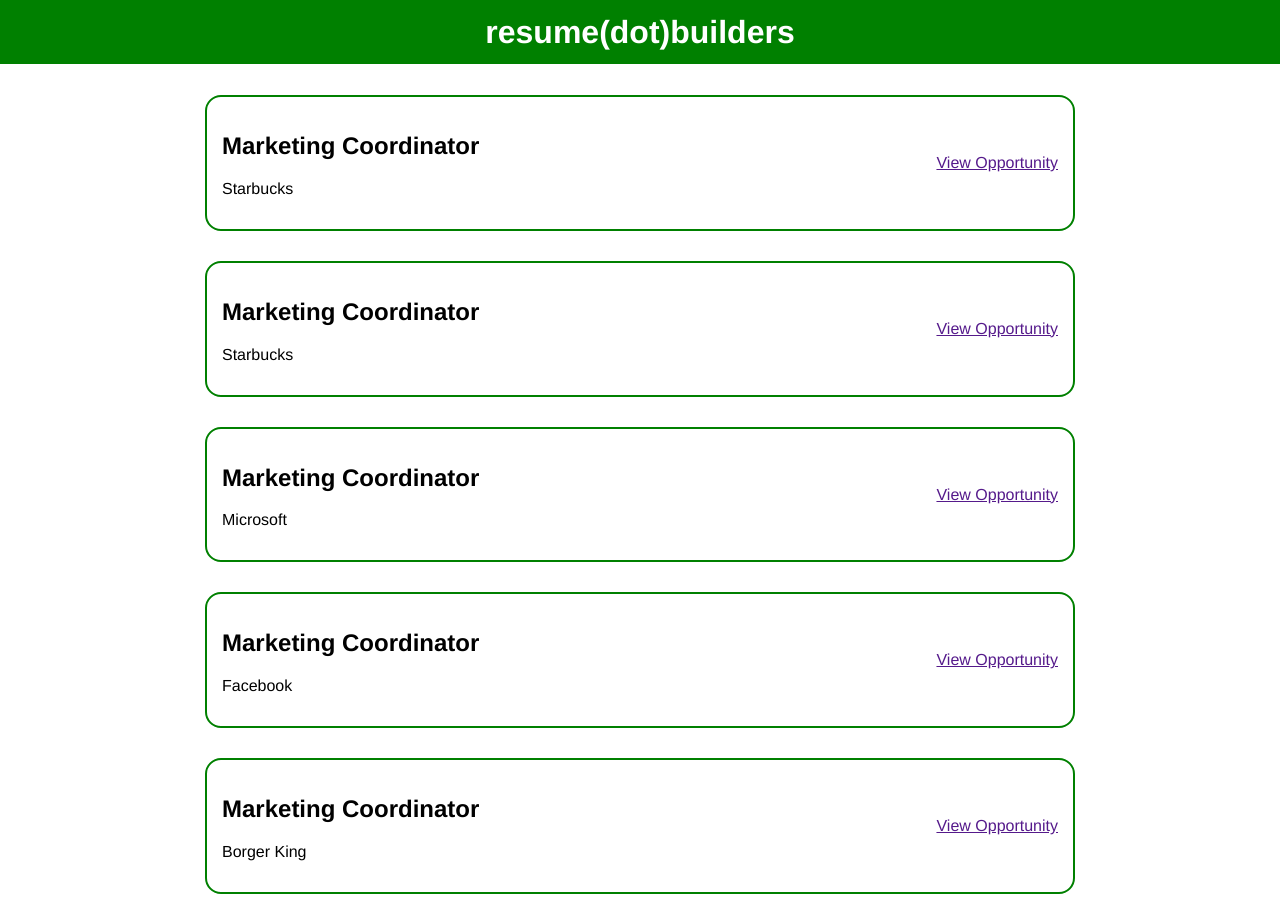
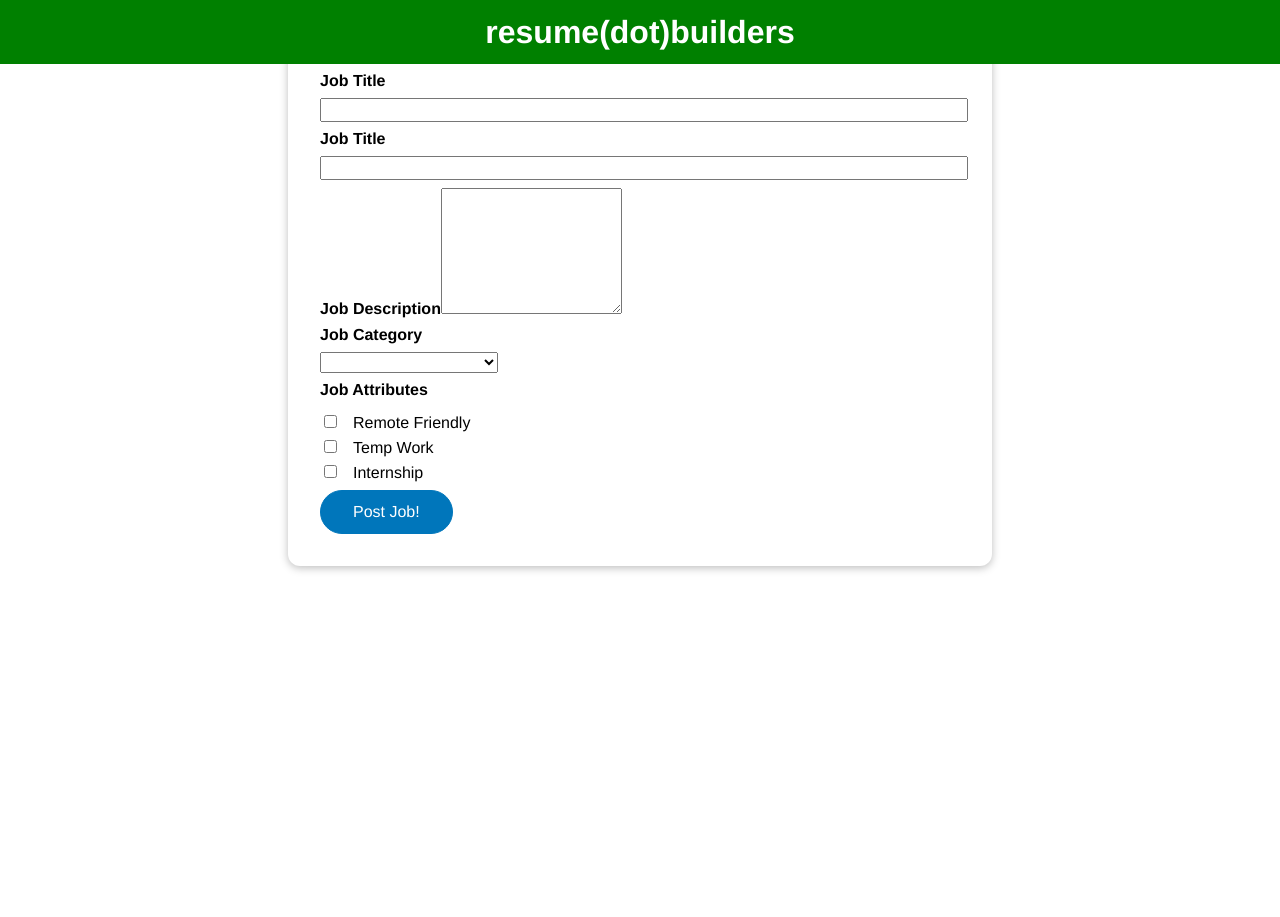
Before and after one commit to patrickstracey/resumebuilders, a Vue app: page /newjob in a window 1280 px wide. After the commit the page ends 800 px from the top, so only its background shows below. Built offline with nearby package versions, Linux system fonts and the light colour scheme.

Commit message:
router setup

```diff
--- a/package.json
+++ b/package.json
@@ -9,7 +9,8 @@
   },
   "dependencies": {
     "core-js": "^3.6.5",
-    "vue": "^3.0.0"
+    "vue": "^3.0.0",
+    "vue-router": "^4.0.3"
   },
   "devDependencies": {
     "@vue/cli-plugin-babel": "~4.5.0",
--- a/src/App.vue
+++ b/src/App.vue
@@ -1,17 +1,15 @@
 <template>
   <the-header></the-header>
-  <job-index></job-index>
+  <router-view></router-view>
 </template>
 
 <script>
 import TheHeader from "./components/global/TheHeader.vue";
-import JobIndex from "./components/index/JobIndex.vue";
 
 export default {
   name: "App",
   components: {
     TheHeader,
-    JobIndex,
   },
 };
 </script>
--- a/src/main.js
+++ b/src/main.js
@@ -1,4 +1,21 @@
-import { createApp } from 'vue'
-import App from './App.vue'
+import { createApp } from "vue";
+import { createRouter, createWebHistory } from "vue-router";
 
-createApp(App).mount('#app')
+import App from "./App.vue";
+import JobIndex from "./components/index/JobIndex.vue";
+import JobDetail from "./components/detail/JobDetail.vue";
+import NewOppForm from "./components/create/NewOppForm.vue";
+
+const router = createRouter({
+  history: createWebHistory(),
+  routes: [
+    { path: "/", component: JobIndex },
+    { path: "/newjob", component: NewOppForm },
+    { path: "/opportunity/:oppId", component: JobDetail, props: true },
+    { path: "/:notFound(.*)", redirect: "/" },
+  ],
+});
+
+createApp(App)
+  .use(router)
+  .mount("#app");
```
Also changed, not shown: 1 other file (tests, documents, lock files or other folders).
